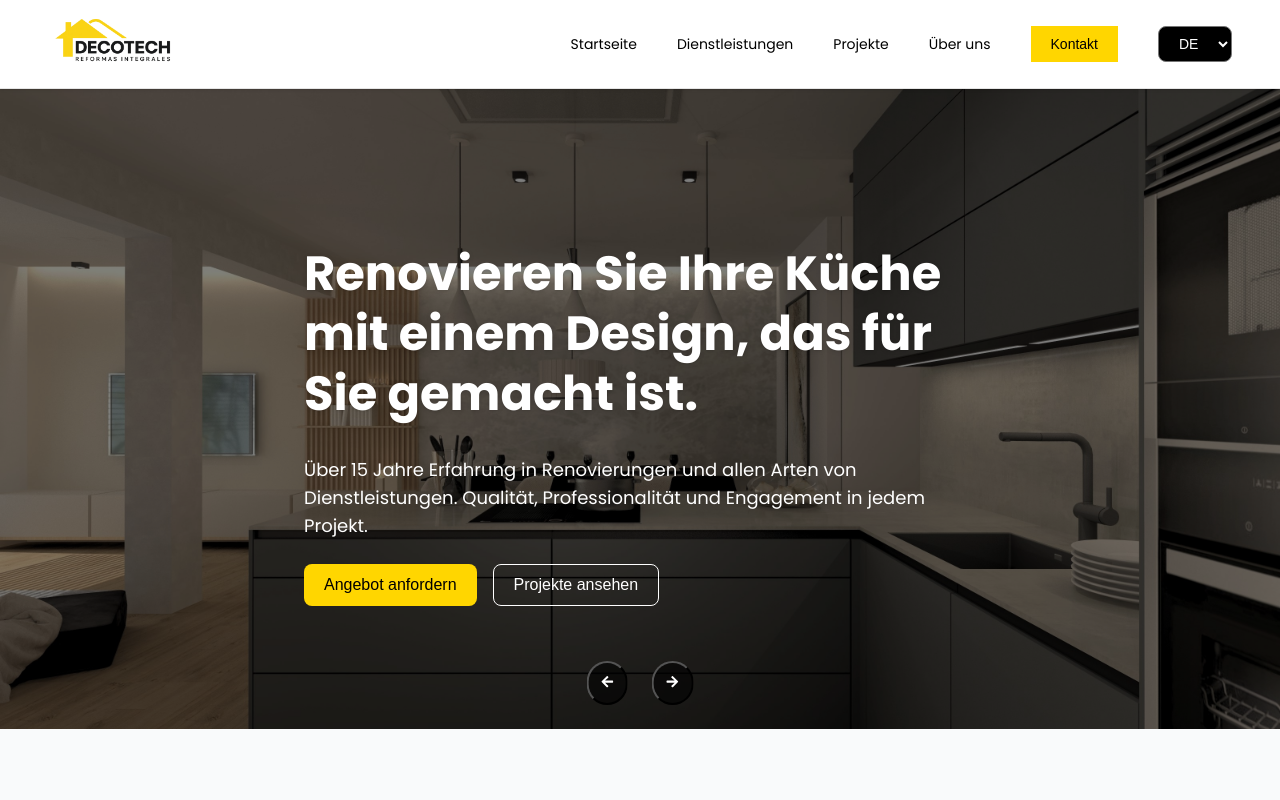
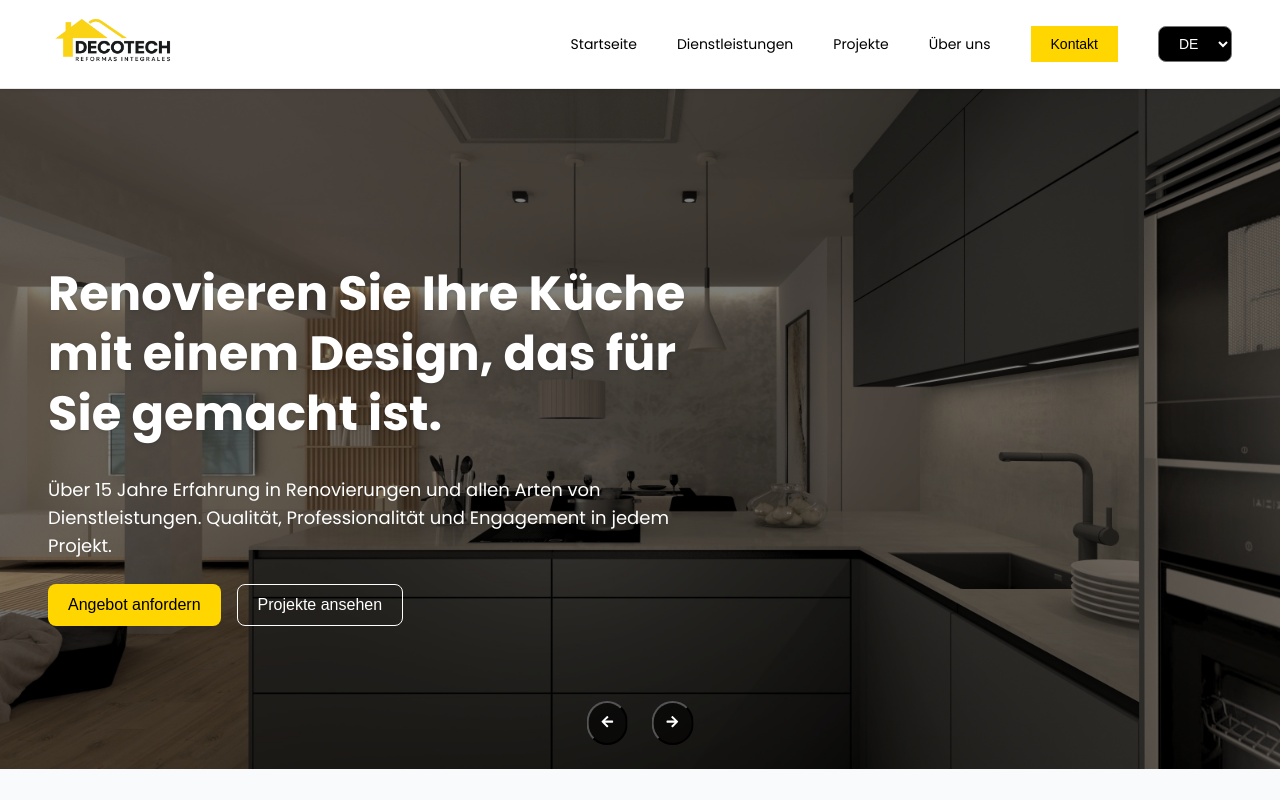
Before and after one commit to DiegoDexx/Web-decotech, a React (Vite) app: page /de in a window 1280 px wide. Shown: the top 800 px of the page. Built offline with nearby package versions, Linux system fonts and the light colour scheme.

Commit message:
Refactor AutoSlider layout for improved responsiveness
Updated layout styles for better responsiveness and alignment of content in the AutoSlider component.

```diff
--- a/src/components/layouts/autoSlider.jsx
+++ b/src/components/layouts/autoSlider.jsx
@@ -32,7 +32,7 @@
     <div
       className="
         relative w-full
-        h-[70vh] md:h-[75vh] lg:h-[80vh]      /* altura más baja en móviles */
+        h-[70vh] md:h-[75vh] lg:h-[85vh]
         overflow-hidden
       "
     >
@@ -53,13 +53,20 @@
 
           <div className="absolute inset-0 bg-black/50" />
 
-          {/* Contenido centrado */}
+          {/* Contenido: móvil centrado, resto a la izquierda dentro del container */}
           <div
             className="
               absolute inset-0
-              flex flex-col justify-center items-center
-              px-4 sm:px-6 md:px-10
-              text-white text-center md:text-left
+              flex flex-col justify-center
+              text-white
+            "
+          >
+            <div
+              className="
+                container-main
+                flex flex-col
+                items-center sm:items-start
+                text-center sm:text-left
               "
             >
               <div className="max-w-[320px] sm:max-w-xl md:max-w-2xl">
@@ -81,12 +88,11 @@
                   {slide.description}
                 </p>
 
-              {/* Botones centrados en móvil */}
                 <div
                   className="
                     mt-5 sm:mt-6
                     flex flex-col sm:flex-row gap-3 sm:gap-4
-                  justify-center md:justify-start
+                    justify-center sm:justify-start
                   "
                 >
                   <button
@@ -114,6 +120,7 @@
               </div>
             </div>
           </div>
+        </div>
       ))}
 
       {/* Flechas centradas en la parte baja */}
@@ -125,18 +132,14 @@
       >
         <button
           onClick={prev}
-          className="
-            bg-black/60 text-white p-2 sm:p-3 rounded-full
-          "
+          className="bg-black/60 text-white p-2 sm:p-3 rounded-full"
         >
           <FaArrowLeft />
         </button>
 
         <button
           onClick={next}
-          className="
-            bg-black/60 text-white p-2 sm:p-3 rounded-full
-          "
+          className="bg-black/60 text-white p-2 sm:p-3 rounded-full"
         >
           <FaArrowRight />
         </button>
```
Lines whose indentation alone changed are shown as unchanged.
